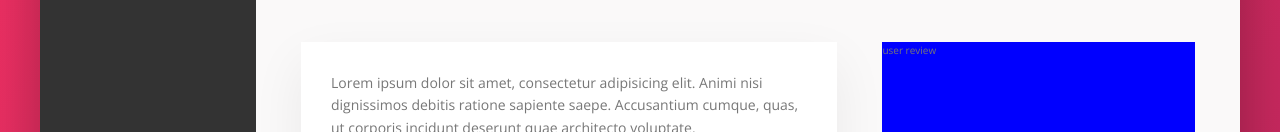
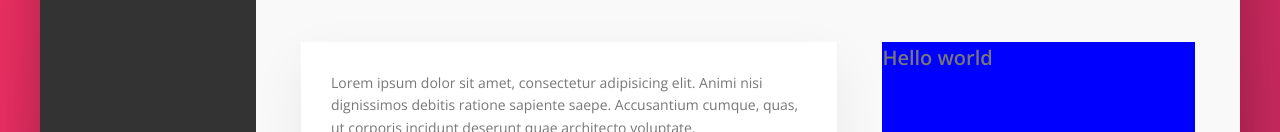
Before and after one commit to JayasuryaD/firstCommit, a website: page index.html in a window 1280 px wide. Shown: the part 565-697 px from the top of the page. Drawn offline with nearby package versions, Linux system fonts and the light colour scheme.

Commit message:
first commit

```diff
--- a/index.html
+++ b/index.html
@@ -161,7 +161,7 @@
                         </div>
 
                         <div class="user-reviews">
-                            user review
+                            <h1>Hello world</h1>
                         </div>
                     </div>
                 </main>
```
